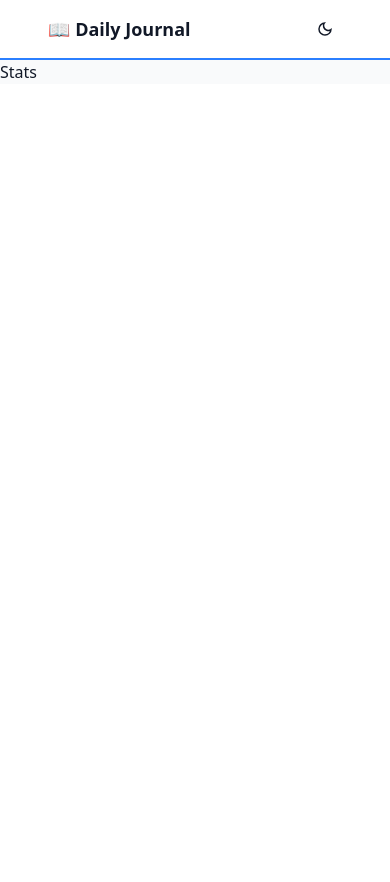
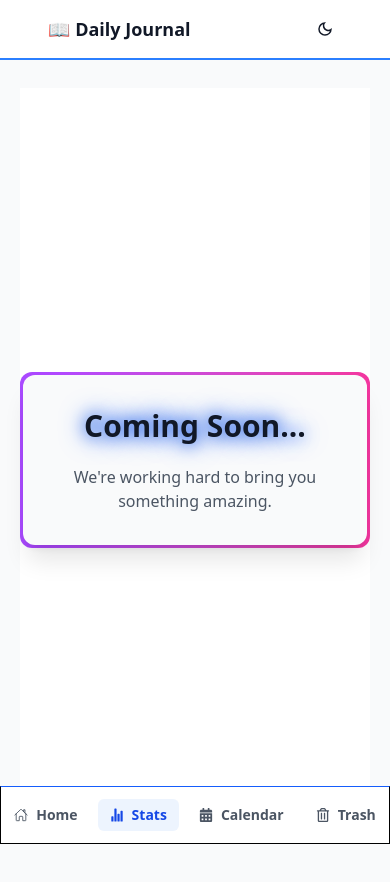
Before and after one commit to ReactPracticeProjects/DailyJournalProject, a React (Vite) app: page /stats in a window 390 px wide. Shown: the top 882 px of the page. Before the commit the page ends 844 px from the top, so only its background shows below. Built offline with nearby package versions, Linux system fonts and the light colour scheme.

Commit message:
Responsive Navbar Implementation along with ComingSoonCard For Calendar and Stash & some minor changes

```diff
--- a/src/components/Calendar.jsx
+++ b/src/components/Calendar.jsx
@@ -1,10 +1,10 @@
 import React from 'react'
+import ComingSoonCard from './ComingSoonCard'
 
 const Calendar = () => {
   return (
-    <div>
-
-      <h1>Calendar</h1>
+    <div className="px-5 py-7 md:px-10 lg:px-10  xl:px-30 xl:py-10 pb-18 mx-auto max-w-8xl flex-col flex-grow h-screen">
+         <ComingSoonCard/>
     </div>
   )
 }
--- /dev/null
+++ b/src/components/ComingSoonCard.jsx
@@ -0,0 +1,83 @@
+import React from "react";
+import useTheme from "../hooks/useTheme";
+
+const ComingSoonCard = () => {
+  const theme = useTheme();
+
+  return (
+    <div
+      className={`flex items-center justify-center transition-colors duration-500 h-full w-full ${
+        theme === "dark"
+          ? "bg-[var(--color-darkprimary)]"
+          : "bg-white"
+      }`}
+    >
+      <div className="relative p-[1px] rounded-xl bg-gradient-to-r from-blue-500 via-purple-500 to-pink-500 animate-gradient border-2 border-transparent transition-transform duration-500 md:hover:scale-105">
+        <div
+          className={`rounded-xl px-5 py-8 md:px-10 md:py-10 shadow-xl w-full max-w-md text-center transition-colors duration-500 ${
+            theme === "dark"
+              ? "bg-[var(--color-darksecondary)] text-white"
+              : "bg-[var(--color-primaybg)] text-[var(--color-textcolor)]"
+          }`}
+        >
+          <h1 className="text-3xl sm:text-4xl md:text-5xl font-bold mb-5 animate-bounce-slow glow-text leading-tight">
+            Coming Soon...
+          </h1>
+          <p
+            className={`${
+              theme === "dark"
+                ? "text-gray-400"
+                : "text-[var(--color-sectext)]"
+            } text-base sm:text-lg md:text-xl font-medium animate-fade-in`}
+          >
+            We're working hard to bring you something amazing.
+          </p>
+        </div>
+      </div>
+
+      {/* Animations */}
+      <style>{`
+        @keyframes bounceSlow {
+          0%, 100% { transform: translateY(0); }
+          50% { transform: translateY(-5px); }
+        }
+
+        @keyframes fadeIn {
+          0% { opacity: 0; transform: translateY(20px); }
+          100% { opacity: 1; transform: translateY(0); }
+        }
+
+        @keyframes glow {
+          0% { text-shadow: 0 0 10px var(--color-ringlight), 0 0 20px var(--color-ringlight); }
+          50% { text-shadow: 0 0 20px var(--color-ringlight), 0 0 30px var(--color-ringlight); }
+          100% { text-shadow: 0 0 10px var(--color-ringlight), 0 0 20px var(--color-ringlight); }
+        }
+
+        .animate-fade-in {
+          animation: fadeIn 1.2s ease-out both;
+        }
+
+        .animate-bounce-slow {
+          animation: bounceSlow 2.4s infinite ease-in-out;
+        }
+
+        .glow-text {
+          animation: glow 2s infinite ease-in-out;
+        }
+
+        .animate-gradient {
+          background-size: 200% 200%;
+          animation: gradientMove 4s ease infinite;
+        }
+
+        @keyframes gradientMove {
+          0% { background-position: 0% 50%; }
+          50% { background-position: 100% 50%; }
+          100% { background-position: 0% 50%; }
+        }
+      `}</style>
+    </div>
+  );
+};
+
+export default ComingSoonCard;
--- a/src/components/HomePage/Cards.jsx
+++ b/src/components/HomePage/Cards.jsx
@@ -22,7 +22,7 @@ const Cards = ({searchTerm}) => {
   console.log(filteredData)
 
   return (
-     <div className='grid  md:grid-cols-2 xl:grid-cols-3 gap-5 mt-5'>
+     <div className='grid pb-10  md:grid-cols-2 xl:grid-cols-3 gap-5 mt-5'>
 
         { filteredData !== false ? filteredData.length === 0 ? (<h1>Nothing to show here with the match</h1>) : filteredData.map((filterentry,index)=> <Card key={filterentry.id} id={filterentry.id} Journaldispatch={Journaldispatch} data={filterentry}/>
         ):
--- a/src/components/Navbar.jsx
+++ b/src/components/Navbar.jsx
@@ -1,16 +1,16 @@
 import React, { useContext } from "react";
 import { IoMdAdd } from "react-icons/io";
-import { IoHomeOutline,IoStatsChart } from "react-icons/io5";
-import { FaCalendarAlt,FaRegTrashAlt } from "react-icons/fa";
+import { IoHomeOutline, IoStatsChart } from "react-icons/io5";
+import { FaCalendarAlt, FaRegTrashAlt } from "react-icons/fa";
 import { MdOutlineDarkMode, MdOutlineLightMode } from "react-icons/md";
-import {NavLink } from "react-router";
+import { NavLink } from "react-router";
 import { Theme } from "../context/ThemeContext";
 
 const Navbar = () => {
   const [theme, setTheme] = useContext(Theme);
 
-
   return (
+    <>
       <div
         className={`${
           theme === "dark" ? "bg-[var(--color-darkprimary)]" : "bg-white"
@@ -27,7 +27,9 @@ const Navbar = () => {
           <div>
             <nav
               className={`text-md space-x-5 items-center ${
-              theme === "dark" ? "text-white/80" : "text-[var(--color-sectext)]"
+                theme === "dark"
+                  ? "text-white/80"
+                  : "text-[var(--color-sectext)]"
               } font-semibold hidden md:flex`}
             >
               <NavLink
@@ -130,7 +132,9 @@ const Navbar = () => {
         </div>
 
         <button
-        onClick={() => setTheme((prev) => (prev === "dark" ? "light" : "dark"))}
+          onClick={() =>
+            setTheme((prev) => (prev === "dark" ? "light" : "dark"))
+          }
           className={`${
             theme === "dark"
               ? "text-white hover:bg-slate-600"
@@ -140,6 +144,100 @@ const Navbar = () => {
           {theme === "dark" ? <MdOutlineLightMode /> : <MdOutlineDarkMode />}
         </button>
       </div>
+
+
+        <div className={`${
+          theme === "dark" ? "bg-[var(--color-darkprimary)]" : "bg-white"
+        } fixed w-dvw p-3 border border-t-blue-600 items-center justify-center bottom-0 left-0  flex md:hidden`}>
+        <nav
+              className={`text-sm space-x-2 items-center ${
+                theme === "dark"
+                  ? "text-white/80"
+                  : "text-[var(--color-sectext)]"
+              } font-semibold flex`}
+            >
+              <NavLink
+                className={(e) => {
+                  return [
+                    e.isActive
+                      ? `${
+                          theme === "dark"
+                            ? "bg-[var(--color-ringlight)]/50"
+                            : "text-blue-700"
+                        } bg-[#dbeafe]/50 px-3 py-1.5 rounded-md flex items-center gap-2`
+                      : "px-3 py-1.5 rounded-md flex items-center gap-2",
+                  ].join(" ");
+                }}
+                to={"/"}
+              >
+                <span>
+                  <IoHomeOutline />
+                </span>{" "}
+                Home
+              </NavLink>
+
+              <NavLink
+                className={(e) => {
+                  return [
+                    e.isActive
+                      ? `${
+                          theme === "dark"
+                            ? "bg-[var(--color-ringlight)]/50"
+                            : "text-blue-700"
+                        } bg-[#dbeafe]/50 px-3 py-1.5 rounded-md flex items-center gap-2`
+                      : "px-3 py-1.5 rounded-md flex items-center gap-2",
+                  ].join(" ");
+                }}
+                to={"/stats"}
+              >
+                <span>
+                  <IoStatsChart />
+                </span>
+                Stats
+              </NavLink>
+              <NavLink
+                className={(e) => {
+                  return [
+                    e.isActive
+                      ? `${
+                          theme === "dark"
+                            ? "bg-[var(--color-ringlight)]/50"
+                            : "text-blue-700"
+                        } bg-[#dbeafe]/50 px-3 py-1.5 rounded-md flex items-center gap-2`
+                      : "px-3 py-1.5 rounded-md flex items-center gap-2",
+                  ].join(" ");
+                }}
+                to={"/calendar"}
+              >
+                <span>
+                  <FaCalendarAlt />
+                </span>
+                Calendar
+              </NavLink>
+              <NavLink
+                className={(e) => {
+                  return [
+                    e.isActive
+                      ? `${
+                          theme === "dark"
+                            ? "bg-[var(--color-ringlight)]/50"
+                            : "text-blue-700"
+                        } bg-[#dbeafe]/50 px-3 py-1.5 rounded-md flex items-center gap-2`
+                      : "px-3 py-1.5 rounded-md flex items-center gap-2",
+                  ].join(" ");
+                }}
+                to={"/trash"}
+              >
+                <span>
+                  <FaRegTrashAlt />
+                </span>
+                Trash
+              </NavLink>
+            </nav>
+
+        </div>
+
+    </>
   );
 };
 
--- a/src/components/NewJournal/NewJournal.jsx
+++ b/src/components/NewJournal/NewJournal.jsx
@@ -67,7 +67,7 @@ const NewJournal = () => {
 };
 
   return (
-    <div className="px-8 py-4  lg:px-20 lg:py-10 max-w-5xl mx-auto">
+    <div className="px-8 py-4 pb-18 lg:px-20 lg:py-10 max-w-5xl mx-auto">
       <div className="flex flex-col gap-2 mb-6">
         <p className="text-xl md:text-2xl xl:text-3xl font-semibold tracking-tighter">
           New Journal Entry
--- a/src/components/Stats.jsx
+++ b/src/components/Stats.jsx
@@ -1,9 +1,10 @@
 import React from 'react'
+import ComingSoonCard from './ComingSoonCard'
 
 const Stats = () => {
   return (
-    <div>
-      <h1>Stats</h1>
+    <div className='px-5 py-7 md:px-10 lg:px-10  xl:px-30 xl:py-10 pb-18 mx-auto max-w-8xl flex-col flex-grow h-screen'>
+      <ComingSoonCard/>
     </div>
   )
 }
--- a/src/components/TrashComponent/Trash.jsx
+++ b/src/components/TrashComponent/Trash.jsx
@@ -11,7 +11,7 @@ const Trash = () => {
   const theme = useTheme();
   const trashentryCount = trashentry.length;
   return (
-    <div className="px-5 py-7 md:px-10 lg:px-10  xl:px-30 xl:py-10 mx-auto max-w-8xl flex-col flex-grow min-h-screen">
+    <div className="px-5 py-7 md:px-10 lg:px-10  xl:px-30 xl:py-10 pb-18 mx-auto max-w-8xl flex-col flex-grow min-h-screen">
       <div className="flex flex-col space-y-2">
         <p className="text-3xl font-semibold">Trash</p>
         <p className="text-slate-500">{trashentryCount} deleted Entry</p>
```
Lines whose indentation alone changed are shown as unchanged.
